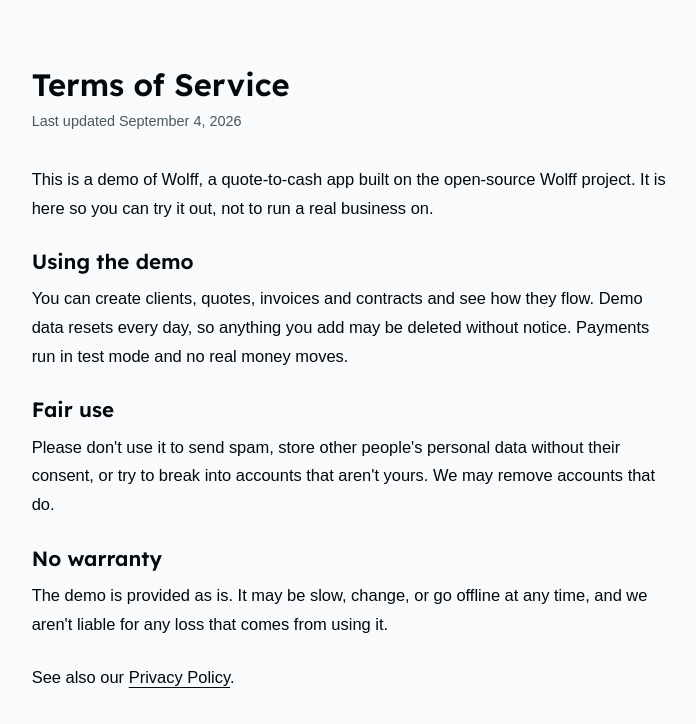
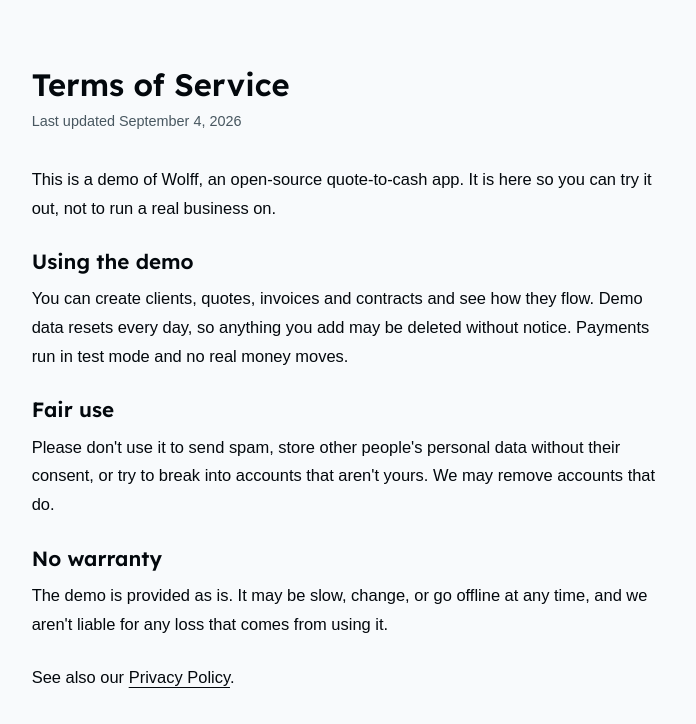
Before and after one commit to theCodeForgerHQ/wolff, a Next.js app in the folder apps/web/: page /terms in a window 1280 px wide. Shown: the top 724 px of the page, without its empty margins (287-983 px from the left). Built offline with nearby package versions, Linux system fonts and the light colour scheme; no server answers; a web font is replaced by a local one.

Commit message:
fix(web): describe the demo plainly on the terms page
The sentence named the product twice ("Wolff, a quote-to-cash app built on
the open-source Wolff project"). It now says what the demo is once.

```diff
--- a/apps/web/app/terms/page.tsx
+++ b/apps/web/app/terms/page.tsx
@@ -11,8 +11,8 @@ export default function TermsPage() {
 
       <div className="mt-8 space-y-6 leading-7">
         <p>
-          This is a demo of Wolff, a quote-to-cash app built on the open-source Wolff project. It is
-          here so you can try it out, not to run a real business on.
+          This is a demo of Wolff, an open-source quote-to-cash app. It is here so you can try it
+          out, not to run a real business on.
         </p>
         <section>
           <h2 className="text-xl font-semibold">Using the demo</h2>
```
